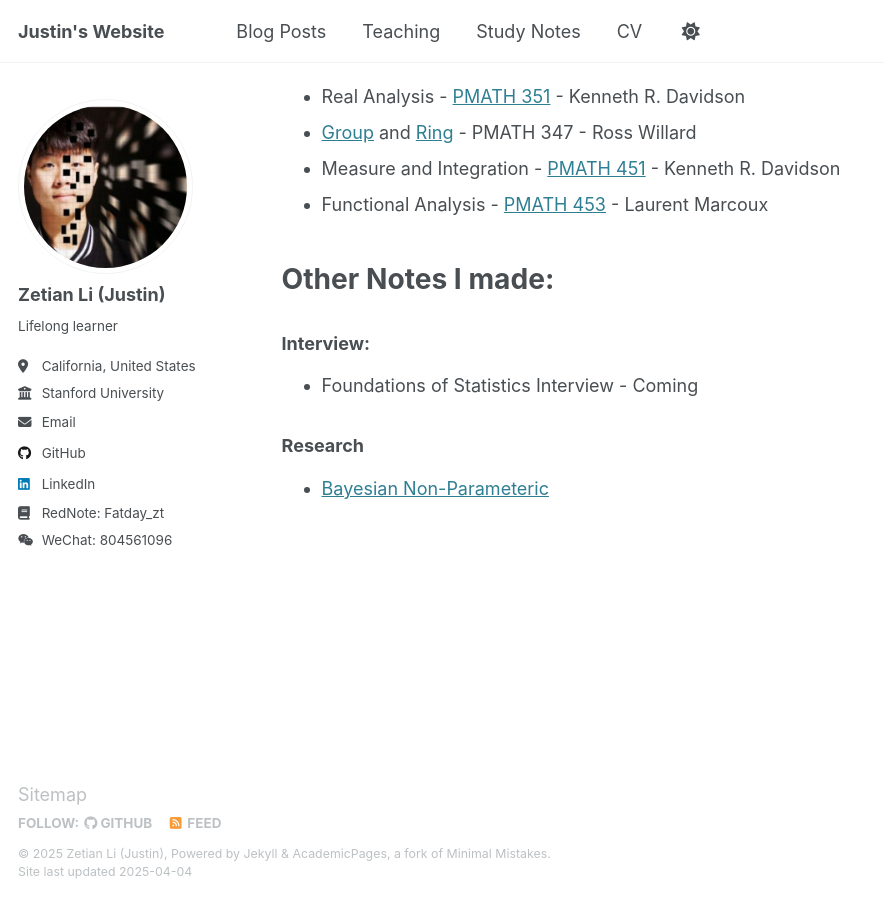
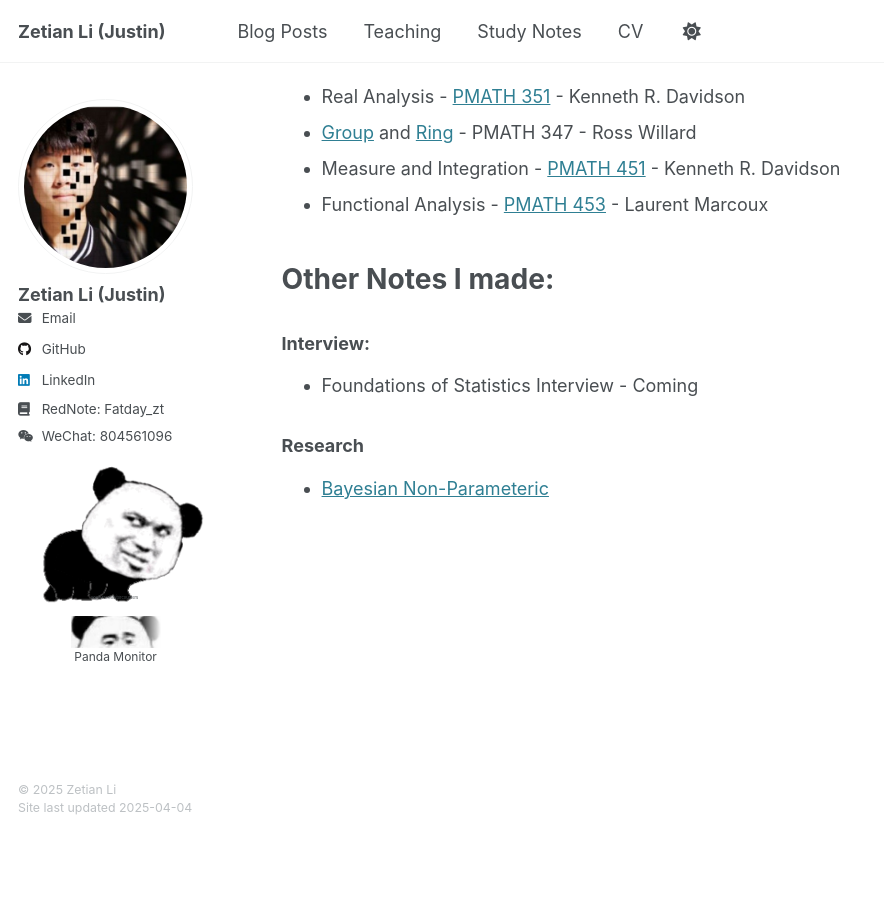
Before and after one commit to fatday/fatday.github.io, a Jekyll site: the page built from _pages/studynotes.md, in a window 1280 px wide and 900 px high, scrolled down 1197 px. Shown: the whole window, without its empty margins (0-884 px from the left). Built offline with Jekyll 4.4.1, drawn with Linux system fonts in a browser that asks for light colours; after the commit the page ends 2033 px from its top, so only the background shows below that.

Commit message:
Complete website update

```diff
--- a/_config.yml
+++ b/_config.yml
@@ -9,11 +9,11 @@
 # Basic Site Settings
 locale                   : "en-US"
 site_theme               : "default"
-title                    : "Justin's Website"
+title                    : "Zetian Li (Justin)"
 title_separator          : "-"
-name                     : &name "Zetian Li (Justin)"
-description              : &description "Lifelong learner"
-url                      : "https://fatday.github.io" # the base hostname & protocol for your site
+name                     : &name "Zetian Li"
+description              : &description "Personal website"
+url                      : https://fatday.github.io # the base hostname & protocol for your site e.g. "https://mmistakes.github.io"
 baseurl                  : "" # the subpath of your site, e.g. "/blog"
 repository               : "fatday/fatday.github.io"
 
@@ -25,9 +25,9 @@ author:
   avatar           : "profile.png"
   name             : "Zetian Li (Justin)"
   pronouns         : # example: "she/her"
-  bio              : "Lifelong learner"
-  location         : "California, United States"
-  employer         : "Stanford University"
+  bio              : #"Lifelong learner"
+  location         : #"California, United States"
+  employer         : #"Stanford University"
   uri              : # URL
   email            : "zetianli@stanford.edu"
 
@@ -64,6 +64,7 @@ author:
   medium           : # URL
   rednote          : "Fatday_zt"  # Add your RedNote username here
   wechat           : "804561096"         # Add your WeChat ID here
+  gif              : "panda.gif"         # Add your fun GIF here
   pinterest        : # Username
   soundcloud       : # Username
   steam            : # Username
@@ -76,6 +77,7 @@ author:
   xing             : # Username
   youtube          : # Username
   zhihu            : # Username
+
 
 # Publication Category - The following the list of publication categories and their headings
 publication_category:
@@ -91,7 +93,7 @@ teaser                   :  # filename of teaser fallback teaser image placed in
 breadcrumbs              : false # true, false (default)
 words_per_minute         : 160
 future                   : true
-read_more                : "disabled" # if enabled, adds "Read more" links to excerpts
+read_more                : "enabled" # if enabled, adds "Read more" links to excerpts
 talkmap_link             : false      #change to true to add link to talkmap on talks page
 comments:
   provider               : # false (default), "disqus", "discourse", "facebook", "google-plus", "staticman", "custom"
@@ -120,7 +122,7 @@ staticman:
       options:
         format           : "iso8601" # "iso8601" (default), "timestamp-seconds", "timestamp-milliseconds"
 atom_feed:
-  hide                   : false     # change to true to hide the RSS feed in the footer
+  hide                   : true     # change to true to hide the RSS feed in the footer
   path                   : # blank (default) uses feed.xml
 
 
@@ -316,16 +318,17 @@ plugins:
   - jekyll-feed
   - jekyll-gist
   - jekyll-paginate
-  - jekyll-sitemap
   - jekyll-redirect-from
   - jemoji
+
+# Disable sitemap generation
+sitemap: false
 
 # Mimic GitHub Pages with --safe
 whitelist:
   - jekyll-feed
   - jekyll-gist
   - jekyll-paginate
-  - jekyll-sitemap
   - jekyll-redirect-from
   - jemoji
 
@@ -365,3 +368,9 @@ compress_html:
   clippings: all
   ignore:
     envs: development
+
+# Footer configuration
+footer:
+  hide_follow           : false    # Hide follow section
+  hide_powered_by       : false   # Show "Powered by" text
+  hide_copyright        : false   # Show copyright notice
--- a/_includes/author-profile.html
+++ b/_includes/author-profile.html
@@ -162,6 +162,22 @@
       {% if author.wechat %}
       <li><i class="fab fa-fw fa-weixin icon-pad-right" aria-hidden="true"></i>WeChat: {{ author.wechat }}</li>
       {% endif %}
+      {% if author.gif %}
+      <li style="text-align: center; margin-top: 20px;">
+        <img src="{{ base_path }}/images/{{ author.gif }}" alt="Fun GIF" style="max-width: 180px; border-radius: 5px;">
+      </li>
+      <li style="text-align: center; margin-top: 10px;">
+        <img src="{{ base_path }}/images/panda3.png" alt="Panda Monitor" style="max-width: 90px;">
+        <div style="font-size: 12px; margin-top: 0px; margin-bottom: -85px;">Panda Monitor</div>
+      </li>
+      <li style="text-align: center; margin-top: 0px;">
+        <div style="transform: scale(0.4); transform-origin: center;">
+          <a href='http://www.freevisitorcounters.com' style="font-size: 10px;">www.Freevisitorcounters</a>
+          <script type='text/javascript' src='https://www.freevisitorcounters.com/auth.php?id=633e00a371489f9ca329ae15f0688106628500e0'></script>
+          <script type="text/javascript" src="https://www.freevisitorcounters.com/en/home/counter/1322203/t/0"></script>
+        </div>
+      </li>
+      {% endif %}
     </ul>
   </div>
 </div>
--- a/_includes/footer.html
+++ b/_includes/footer.html
@@ -1,25 +1,6 @@
 {% include base_path %}
 
-{% if site.author.github or site.author.bitbucket or site.atom_feed.hide != true %}
-<div class="page__footer-follow">
-  <ul class="social-icons">
-    {% if site.data.ui-text[site.locale].follow_label %}
-      <li><strong>{{ site.data.ui-text[site.locale].follow_label }}</strong></li>
-    {% endif %}
-    {% if site.author.github %}
-      <li><a href="http://github.com/{{ site.author.github }}"><i class="fab fa-github" aria-hidden="true"></i> GitHub</a></li>
-    {% endif %}
-    {% if site.author.bitbucket %}
-      <li><a href="http://bitbucket.org/{{ site.author.bitbucket }}"><i class="fab fa-bitbucket" aria-hidden="true"></i> Bitbucket</a></li>
-    {% endif %}
-    {% if site.atom_feed.hide != true %}
-    <li><a href="{% if site.atom_feed.path %}{{ site.atom_feed.path }}{% else %}{{ base_path }}/feed.xml{% endif %}"><i class="fa fa-fw fa-rss-square" aria-hidden="true"></i> {{ site.data.ui-text[site.locale].feed_label | default: "Feed" }}</a></li>
-    {% endif %}
-  </ul>
+<div class="page__footer-copyright">
+  &copy; {{ site.time | date: '%Y' }} {{ site.name | default: site.title }}<br />
+  Site last updated {{ "now" | date: '%Y-%m-%d' }}
 </div>
-{% endif %}
-
-<div class="page__footer-copyright">
-  &copy; {{ site.time | date: '%Y' }} {{ site.name | default: site.title }}, {{ site.data.ui-text[site.locale].powered_by | default: "Powered by" }} <a href="http://jekyllrb.com" rel="nofollow">Jekyll</a> &amp; <a href="https://github.com/academicpages/academicpages.github.io">AcademicPages</a>, a fork of <a href="https://mademistakes.com/work/minimal-mistakes-jekyll-theme/" rel="nofollow">Minimal Mistakes</a>.<br />
-  Site last updated {{ "now" | date: '%Y-%m-%d' %}}
-</div>
--- a/_includes/footer/custom.html
+++ b/_includes/footer/custom.html
@@ -1,3 +1,3 @@
 <!-- start custom footer snippets -->
-<a href="/sitemap/">Sitemap</a>
+
 <!-- end custom footer snippets -->
--- a/_pages/studynotes.md
+++ b/_pages/studynotes.md
@@ -18,24 +18,24 @@ This page is about the study notes I made or I found from Professors in Waterloo
 # Waterloo Notes - My Written & Typed:
 
 ### Mathematical Analysis
-* Analysis I - [MATH 147](/_studynotes/Math147.pdf)
-* Analysis II - [MATH 148](/_studynotes/Math148.pdf)
-* Analysis III - [MATH 247](/_studynotes/Math247.pdf)
+* Analysis I - [MATH 147](../_studynotes/Math147.pdf)
+* Analysis II - [MATH 148](../_studynotes/Math148.pdf)
+* Analysis III - [MATH 247](../_studynotes/Math247.pdf)
 <br>
 
 ### Advanced Algebra
-* Advanced Algebra II - [MATH 146](/_studynotes/Math146.pdf)
+* Advanced Algebra II - [MATH 146](../_studynotes/Math146.pdf)
 <br>
 
 ### Statistics and Probablity
-* Stochastic Process I - [STAT 333](/_studynotes/STAT_333_Note.pdf)
-* Mathematical Statistics - [STAT 330](/_studynotes/STAT_330_Note.pdf)
+* Stochastic Process I - [STAT 333](../_studynotes/STAT_333_Note.pdf)
+* Mathematical Statistics - [STAT 330](../_studynotes/STAT_330_Note.pdf)
 <br>
 
 ### Pure Mathematics
-* Lebesgue Integration and Fourier Analysis - [PMATH 450](/_studynotes/PMATH_450_Notes.pdf)
-* Fields and Galois Theory - [PMATH 348](/_studynotes/PMATH_348_Note.pdf)
-* Complex Analysis - [PMATH 352](/_studynotes/PMATH_352_Note.pdf)
+* Lebesgue Integration and Fourier Analysis - [PMATH 450](../_studynotes/PMATH_450_Notes.pdf)
+* Fields and Galois Theory - [PMATH 348](../_studynotes/PMATH_348_Note.pdf)
+* Complex Analysis - [PMATH 352](../_studynotes/PMATH_352_Note.pdf)
 <br><br>
 
 # Waterloo Notes - Founded from Professors:
@@ -58,4 +58,4 @@ This page is about the study notes I made or I found from Professors in Waterloo
 <br>
 
 ### Research
-* [Bayesian Non-Parameteric](/_studynotes/Research.pdf)
+* [Bayesian Non-Parameteric](../_studynotes/Research.pdf)
```
Also changed, not shown: images/panda.gif (added), images/panda3.png (added).
